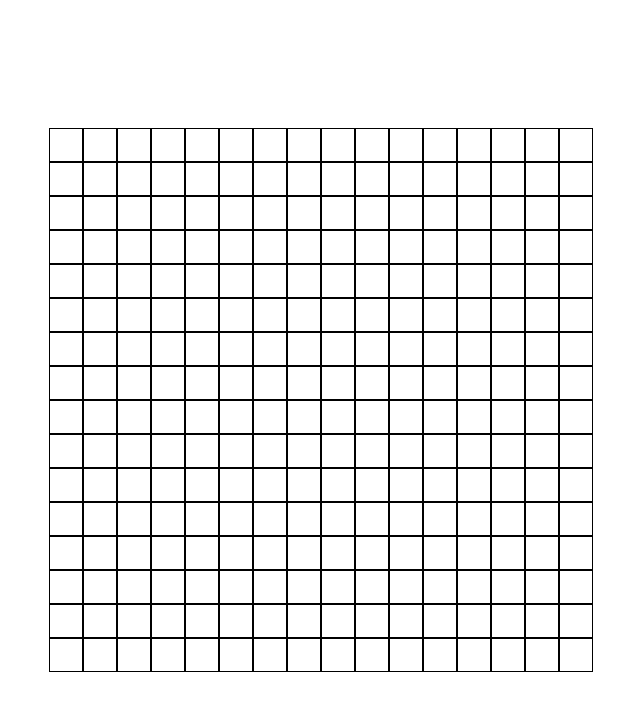
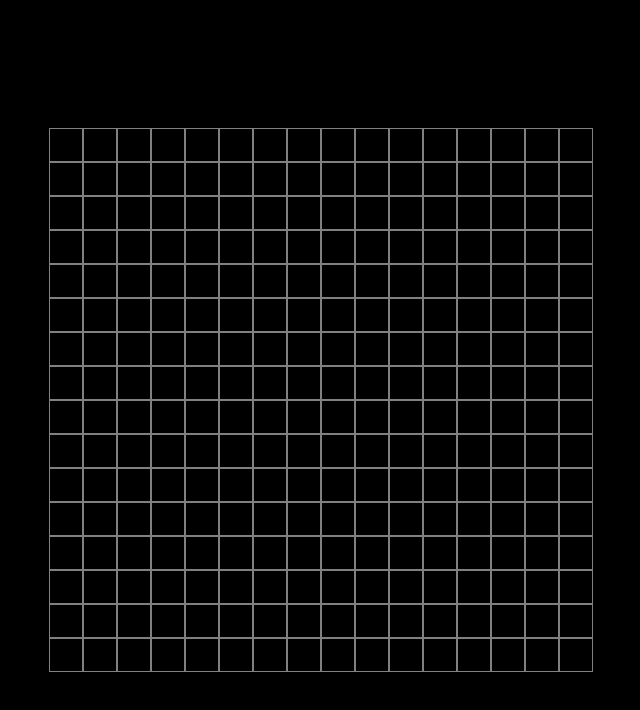
Before and after one commit to Dharmesh09/etch-a-sketch, a plain HTML site: page index.html in a window 1280 px wide. Shown: the whole page, without its empty margins (319-959 px from the left). Drawn offline with Linux system fonts and the light colour scheme.

Commit message:
Create resizable grid

```diff
--- a/script.js
+++ b/script.js
@@ -1,35 +1,21 @@
 const container = document.getElementById("container");
-let rows = document.getElementsByClassName("gridRow");
-let cells = document.getElementsByClassName("cell");
 
-// console.log(container);
-// Creates a default grid sized 16x16
-function defaultGrid() {
-    makeRows(16);
-    makeColumns(16);
+const DEFAULT_SIZE = 16;
+
+function createGrid(size) {
+    container.style.gridTemplateColumns = `repeat(${size}, 1fr)`;
+    container.style.gridTemplateRows = `repeat(${size}, 1fr)`;
+
+    let total = size*size;
+    for (let i = 0; i < total; i++) {
+      const cell = document.createElement('div');
+      cell.classList.add('cell');
+      container.appendChild(cell);
+    }
+  }
+
+// createGrid(DEFAULT_SIZE);
+
+window.onload = () => {
+    createGrid(DEFAULT_SIZE);
 }
-
-// Takes (rows, columns) input and makes a grid
-function makeRows(rowNum) {
-
-    // Creates rows
-    for (r = 0; r < rowNum; r++) {
-        let row = document.createElement("div");
-        container.appendChild(row).className = "gridRow";
-        // console.log(r);
-    };
-};
-
-// Creates columns
-function makeColumns(cellNum) {
-    for (i = 0; i < rows.length; i++) {
-        for (j = 0; j < cellNum; j++) {
-            let newCell = document.createElement("div");
-            rows[j].appendChild(newCell).className = "cell";
-            // console.log(j);
-        };
-
-    };
-};
-
-defaultGrid();
--- a/styles.css
+++ b/styles.css
@@ -1,38 +1,19 @@
 body{
     margin: 0;
+    background-color: black;
     /* padding: 1rem 1rem 1rem 1rem; */
 }
-.cell {
-    border: 1px solid black;
-    display: flex;
-    align-items: center;
-    justify-content: center;
-    padding: 1rem;
-    margin: 0;
-}
 
-.gridRow{
-    display: flex;
-    align-items: center;
-    justify-content: center;
-    /* padding: 0.375rem; */
-    /* margin: auto; */
-    margin: 0;
-
-}
-
-#container{
-    /* margin-top: auto; */
-    /* height: 10rem; */
-    /* width: 10rem; */
-    align-items: center;
-    display: flex;
-    flex-direction: column;
-    /* align-items: center; */
-    justify-content: center;
-    padding: 0;
+#container {
+    display: grid;
+    width: 544px;
+    height: 544px;
     top:50%;
     left: 50%;
     transform: translate3d(-50%,-50%, 0);
     position: absolute;
 }
+
+.cell {
+    border: 1px solid grey;
+}
```
Also changed, not shown: index.html (+2 -0 lines), s2.js (added, +26 -0 lines).
